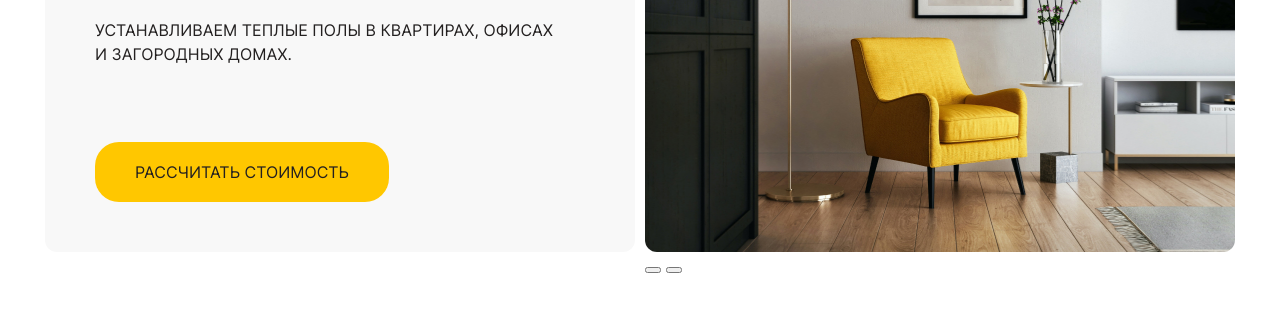
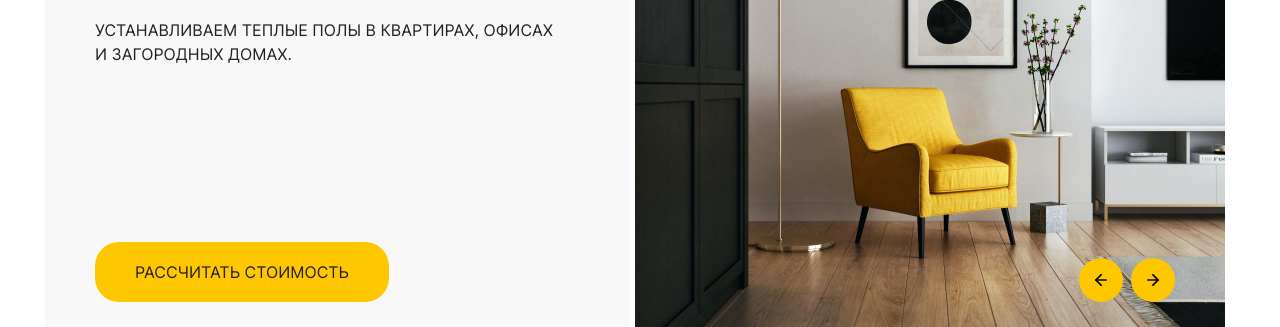
Before and after one commit to AliakseiBarsukov/underfloor_heating, a plain HTML site: page index.html in a window 1280 px wide. Shown: the part 271-598 px from the top of the page. Drawn offline with nearby package versions, Linux system fonts and the light colour scheme.

Commit message:
add swiper slider

```diff
--- a/index.html
+++ b/index.html
@@ -7,7 +7,11 @@
   <title>Тёплый пол - Приносим тепло в каждый дом</title>
 
   <link rel="stylesheet" href="style/normalize.css">
+  <link rel="stylesheet" href="https://cdn.jsdelivr.net/npm/swiper@9/swiper-bundle.min.css"/>
   <link rel="stylesheet" href="style/style.css">
+
+
+  <script src="https://cdn.jsdelivr.net/npm/swiper@9/swiper-bundle.min.js"></script>
 </head>
 <body>
   <header class="header">
@@ -28,14 +32,30 @@
           <a href="#calc" class="btn link hero__link">Рассчитать&nbsp;стоимость</a>
         </div>
 
-        <div class="hero__slider-wrapper">
-          <div class="filling">
-            <div class="filling">
-              <div class="filling hero_image" style="background-image: url('./img/hero_img_01.jpeg');">
+        <div class="hero__slider-block">
+          <div class="hero__slider swiper">
+            <div class="hero__slider-wrapper swiper-wrapper">
+              <div class="swiper-slide">
+                <div class="hero_image" style="background-image: url('./img/hero_img_01.jpeg');"></div>
+              </div>
+              <div class="swiper-slide">
+                <div class="hero_image" style="background-image: url('./img/hero_img_02.jpeg');"></div>
+              </div>
+              <div class="swiper-slide">
+                <div class="hero_image" style="background-image: url('./img/hero_img_03.jpeg');"></div>
+              </div>
+              <div class="swiper-slide">
+                <div class="hero_image" style="background-image: url('./img/hero_img_04.jpeg');"></div>
+              </div>
+              <div class="swiper-slide">
+                <div class="hero_image" style="background-image: url('./img/hero_img_05.jpeg');"></div>
+              </div>
 
+
+              <div class="hero__arrow">
+                <button class="hero__slider-btn hero__slider-btn_prev"></button>
+                <button class="hero__slider-btn hero__slider-btn_next"></button>
               </div>
-              <button class="hero__slider-btn hero__slider-btn_prev"></button>
-              <button class="hero__slider-btn hero__slider-btn_next"></button>
             </div>
           </div>
         </div>
@@ -91,7 +111,7 @@
                 <span class="calc__label-radio">Премиум</span>
               </label>
             </fieldset>
-            <button type="submit" class="btn calc__btn">Рассчитать</button>
+            <button type="submit" class="btn link calc__btn">Рассчитать</button>
           </form>
         </div>
 
--- a/style/_default.scss
+++ b/style/_default.scss
@@ -45,7 +45,7 @@ img {
   transition: all .3s ease-in-out;
 
   &:hover {
-    opacity: 0.6;
+    opacity: 0.8;
   }
 }
 
@@ -68,15 +68,10 @@ img {
   transform: scale(0);
 }
 
-.filling {
-  width: 100%;
-  height: 100%;
-}
-
 .grey-block {
   background-color: #F8F8F8;
   border-radius: 12px;
-  min-height: 430px;
+  min-height: 530px;
   padding: 50px;
 }
 
@@ -86,6 +81,3 @@ img {
   line-height: 130%;
   text-transform: uppercase;
 }
-
-.filling {
-}
--- a/style/_hero.scss
+++ b/style/_hero.scss
@@ -1,16 +1,24 @@
 .hero {
+  --width-slide: 590px;
+  --height-slide: 530px;
+  --width-block: calc(50% - 10px);
+  --gap: 10px;
   padding-top: 0;
+  overflow: hidden;
 
   //.hero__container
 
   &__container {
+    position: relative;
     display: flex;
-    gap: 10px;
+    gap: var(--gap);
   }
 
   // .hero_image
 
   &_image {
+    width: var(--width-slide);
+    height: var(--height-slide);
     background-position: center;
     background-size: cover;
     background-repeat: no-repeat;
@@ -23,7 +31,16 @@
     display: flex;
     flex-direction: column;
     align-items: flex-start;
-    flex-basis: 50%;
+    width: var(--width-block);
+  }
+
+  // .hero__slider-block
+
+  &__slider-block {
+    position: absolute;
+    left: calc(var(--width-block) + var(--gap) / 2);
+    width: calc(((var(--width-block) + var(--gap)) * 2) - var(--gap));
+    // max-width: var(--width-block);
   }
 
   // .hero__title
@@ -43,13 +60,37 @@
   // .hero__slider-wrapper
 
   &__slider-wrapper {
-    flex-basis: 50%;
+    position: relative;
+  }
 
+  // hero__arrow
+
+  &__arrow {
+    position: absolute;
+    width: 96px;
+    left: calc(var(--width-slide) - 50px);
+    transform: translateX(-100%);
+    bottom: 50px;
+    display: flex;
+    gap: 8px;
+    z-index: 3;
   }
 
   // .hero__slider-btn
 
   &__slider-btn {
+    width: 42px;
+    height: 42px;
+    background:$yellow url('../img/slider_arrow.svg') center no-repeat;
+    background-size: 12px;
+    border: none;
+    border-radius: 24px;
+    cursor: pointer;
+    transition: opacity 0.3s ease;
+
+    &:hover {
+      opacity: 0.8;
+    }
 
     // .hero__slider-btn_prev
 
@@ -60,7 +101,7 @@
     // .hero__slider-btn_next
 
     &_next {
-
+      transform: rotate(180deg);
     }
   }
 }
```
Also changed, not shown: img/hero_img_02.jpeg (added), img/hero_img_03.jpeg (added), img/hero_img_04.jpeg (added), img/hero_img_05.jpeg (added), img/slider_arrow.svg (added), style/_var.scss (line endings or trailing spaces), style/style.css, 1 other file.
